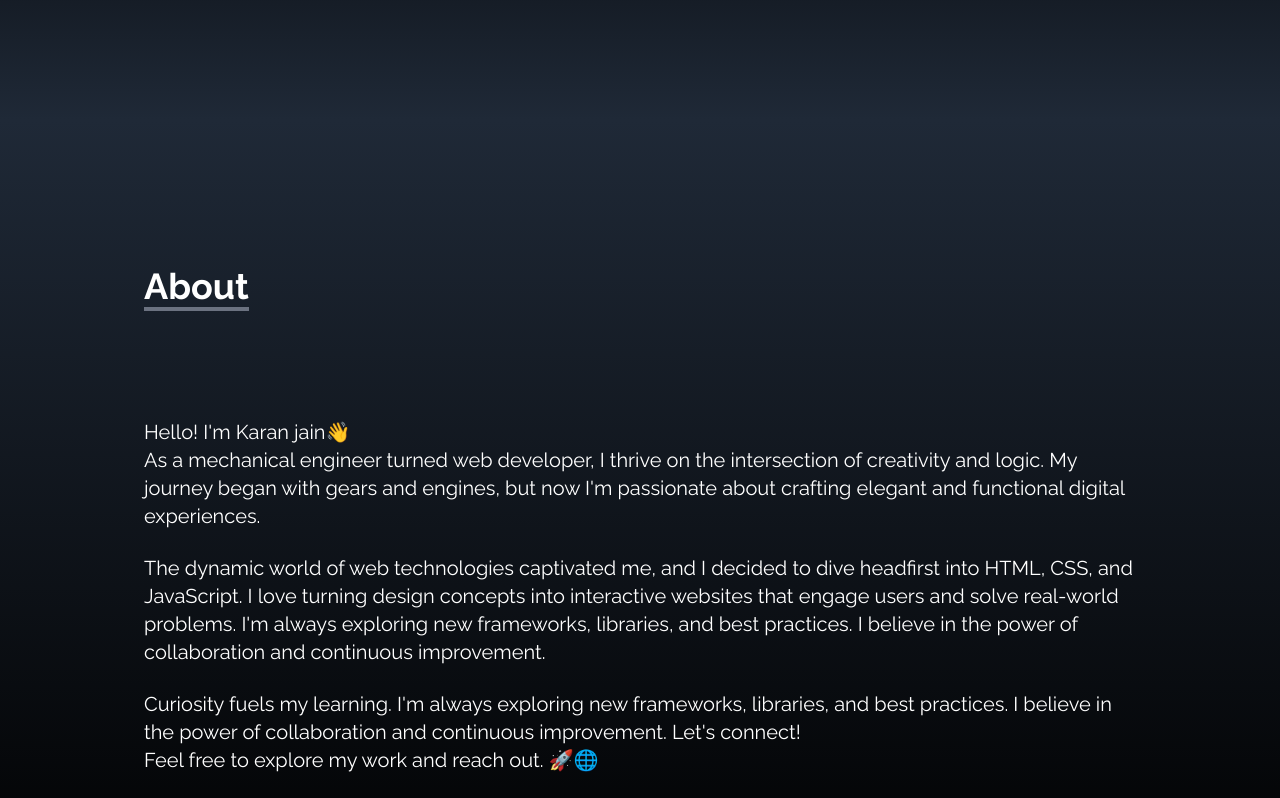
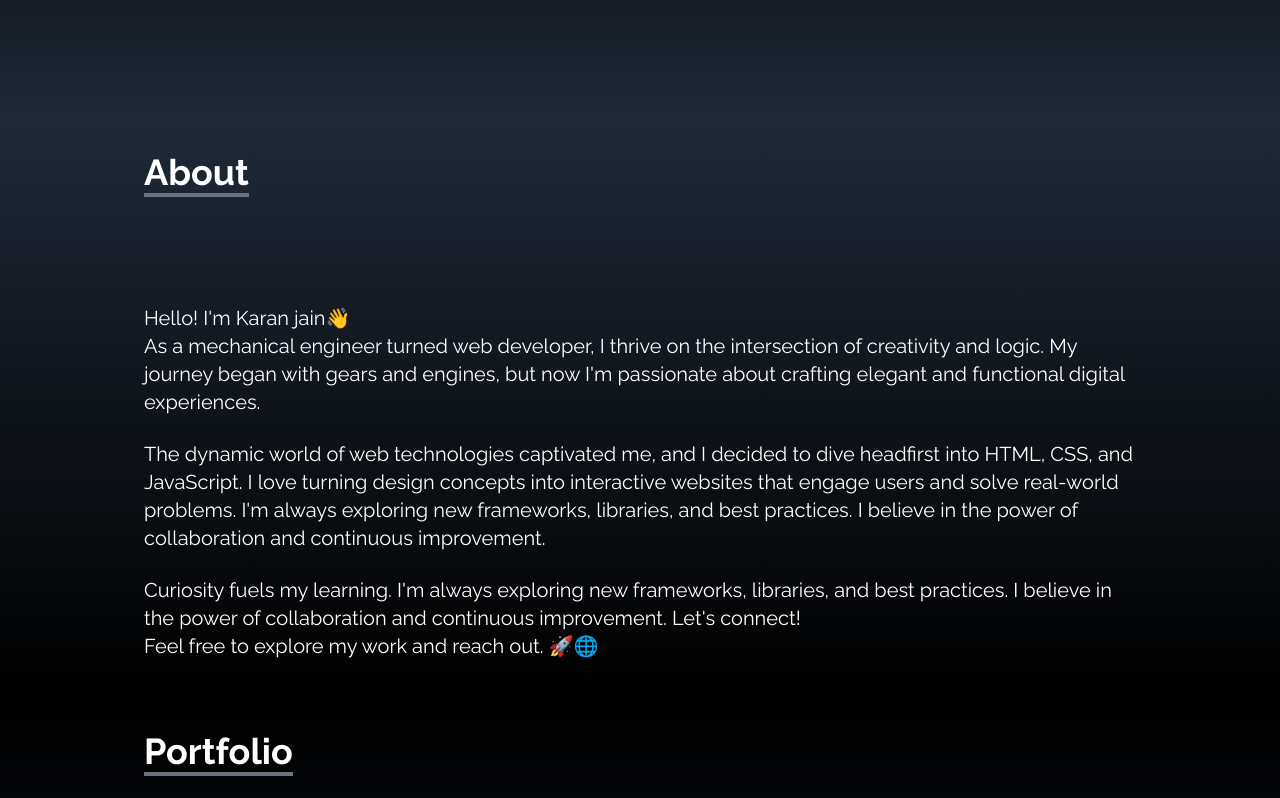
Before and after one commit to karanj08/Portfolio-Karanjain, a React (Vite) app: page / in a window 1280 px wide. Shown: the part 680-1478 px from the top of the page. Built offline with nearby package versions, Linux system fonts and the light colour scheme.

Commit message:
Update About.jsx
Height adjustment

```diff
--- a/src/components/About.jsx
+++ b/src/components/About.jsx
@@ -2,7 +2,7 @@
   return (
     <div
       name="about"
-      className="w-full h-screen bg-gradient-to-b from-gray-800 to-black text-white"
+      className="w-full md:px-14 p-4 bg-gradient-to-b from-gray-800 to-black text-white"
     >
       <div className="max-w-screen-lg mx-auto p-4 flex flex-col justify-center w-full h-full ">
         <div className="pb-8">
```
